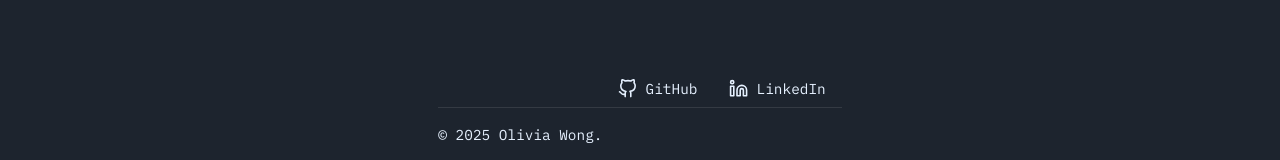
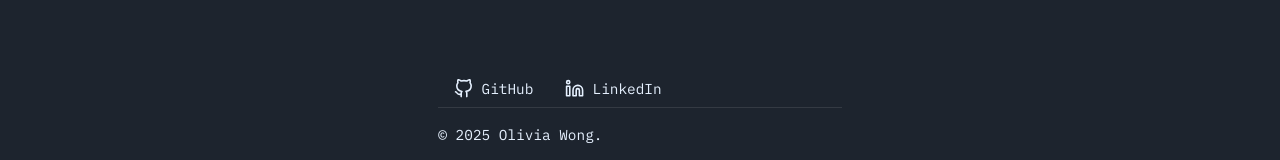
Before and after one commit to oliviaw12/my-personal-website, a Next.js app: page / in a window 1280 px wide. Shown: the part 4245-4405 px from the top of the page. Built offline with nearby package versions, Linux system fonts and the light colour scheme; a web font is replaced by a local one.

Commit message:
fixed footer

```diff
--- a/components/footer.js
+++ b/components/footer.js
@@ -37,26 +37,6 @@ function Footer() {
     >
       <div className={styles.footerContent}>
         <motion.div
-          className={styles.footerLeft}
-          initial={{ opacity: 0, y: 20 }}
-          animate={{ opacity: 1, y: 0 }}
-          transition={{ delay: 0.2 }}
-        >
-          {/* <motion.a
-            href="mailto:o.wong@mail.utoronto.ca"
-            className={styles.email}
-            whileHover={{ scale: 1.05 }}
-            whileTap={{ scale: 0.95 }}
-          >
-            <svg className={styles.emailIcon} viewBox="0 0 24 24" fill="none" stroke="currentColor" strokeWidth="2" strokeLinecap="round" strokeLinejoin="round">
-              <path d="M4 4h16c1.1 0 2 .9 2 2v12c0 1.1-.9 2-2 2H4c-1.1 0-2-.9-2-2V6c0-1.1.9-2 2-2z"></path>
-              <polyline points="22,6 12,13 2,6"></polyline>
-            </svg>
-            o.wong@mail.utoronto.ca
-          </motion.a> */}
-        </motion.div>
-
-        <motion.div
           className={styles.socialLinks}
           initial={{ opacity: 0, y: 20 }}
           animate={{ opacity: 1, y: 0 }}
--- a/css/footer.module.css
+++ b/css/footer.module.css
@@ -15,10 +15,10 @@
   display: flex;
   justify-content: space-between;
   align-items: center;
-  flex-wrap: wrap; /* To handle responsiveness */
+  flex-wrap: wrap;
 }
 
-.footerLeft, .socialLinks {
+.socialLinks {
   display: flex;
   align-items: center;
 }
```
